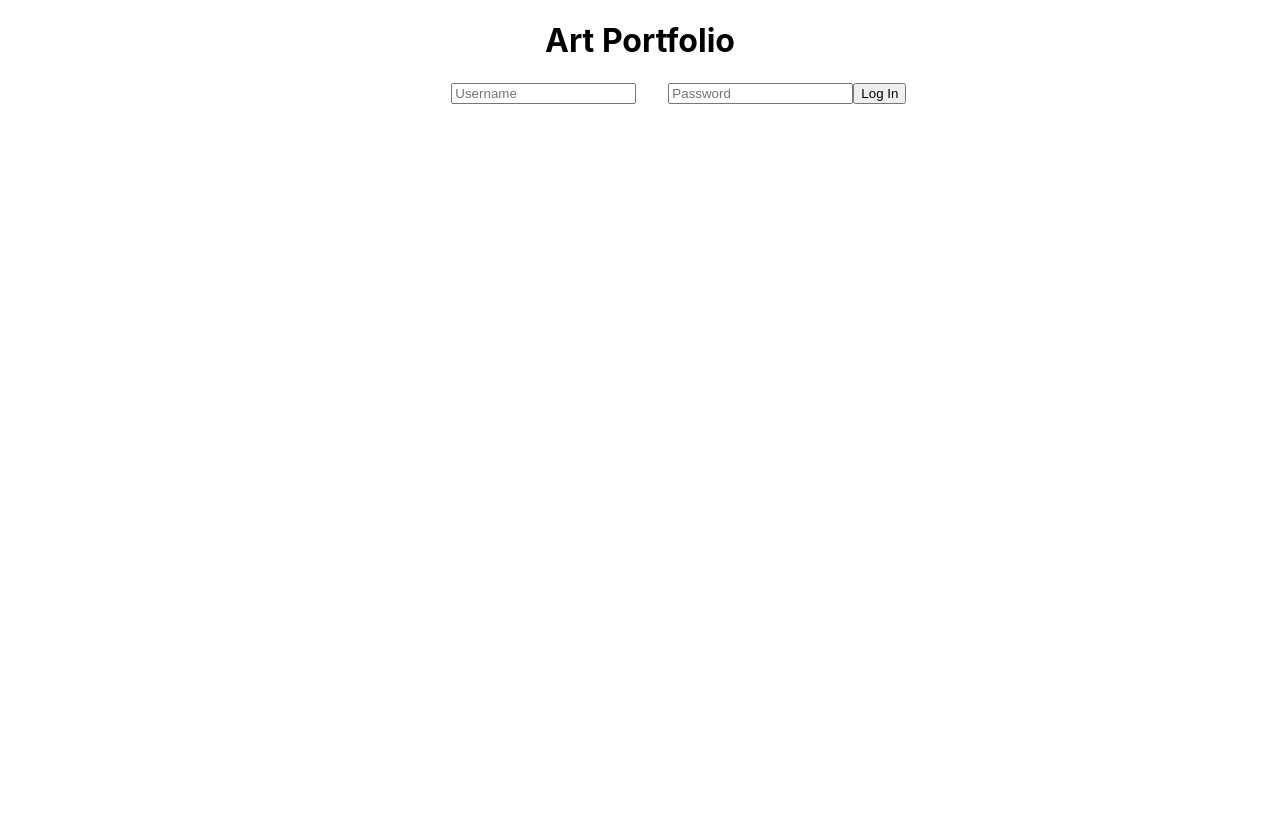
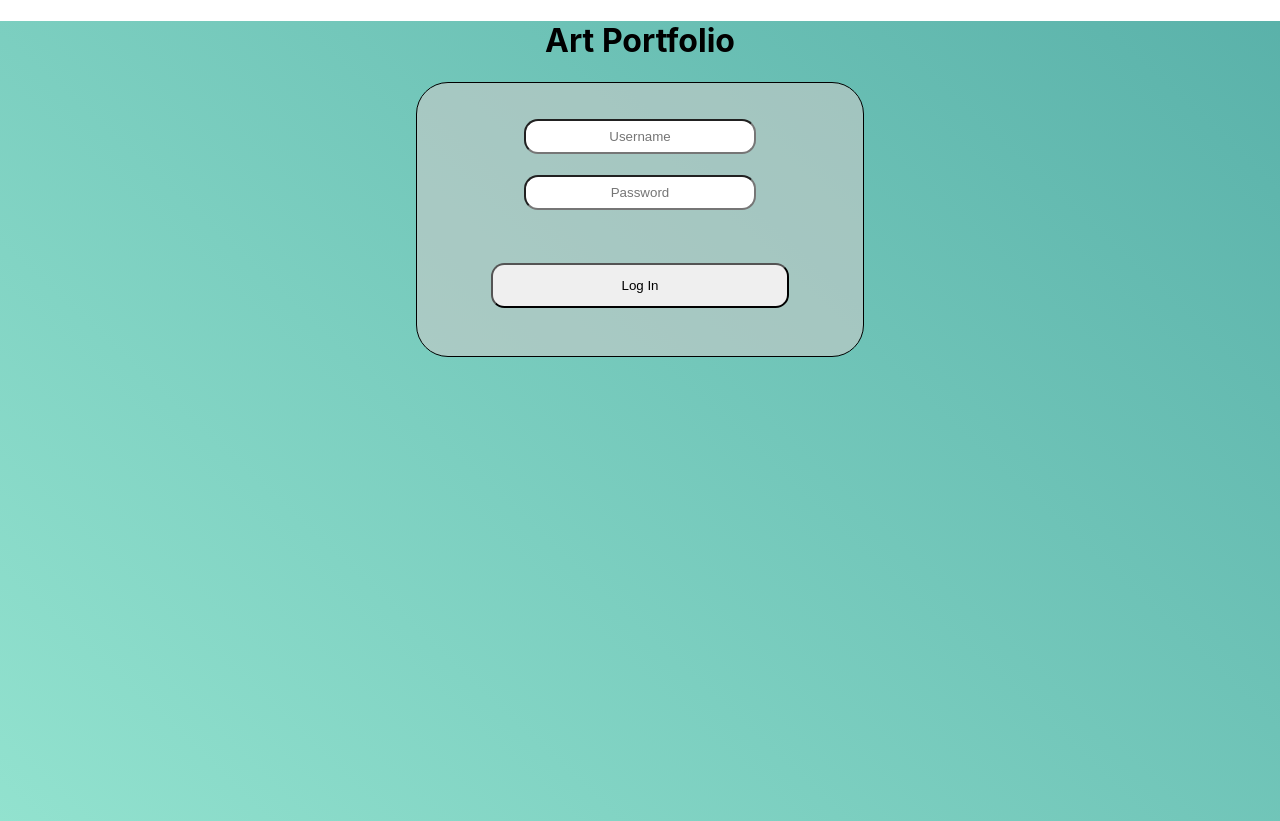
Before and after one commit to BuildWeekArtPortfolio/Front_End, a React (Create React App) app in the folder art-portfolio/: page / in a window 1280 px wide. Before the commit the page ends 800 px from the top, so only its background shows below. Built offline with nearby package versions, Linux system fonts and the light colour scheme.

Commit message:
Add styles

```diff
--- a/art-portfolio/src/App.js
+++ b/art-portfolio/src/App.js
@@ -1,5 +1,5 @@
 import React from "react";
-import "./App.css";
+import "./styles/App.scss";
 import Login from "./components/Login";
 
 function App() {
--- a/art-portfolio/src/components/Login.js
+++ b/art-portfolio/src/components/Login.js
@@ -8,16 +8,17 @@ import '../styles/Login.scss';
 
 const Login = ({ errors, touched, values, status }) => {
 
-  const [userName, setUsername] = useState('');
+  const [username, setUsername] = useState('');
   const [password, setPassword] = useState('');
 
   return(
     <div className='login-form'>
       <Form>
-        <label className='username-input'>
+        <label className='username-label'>
           Username
         </label>
 
+        <div className='input-fields'>
           <Field
               className='username'
               component='input'
@@ -33,7 +34,11 @@ const Login = ({ errors, touched, values, status }) => {
             name='password'
             placeholder='Password'
           />
+        </div>
+
+        <div className='input-btn'>
           <button>Log In</button>
+        </div>
       </Form>
     </div>
   )
--- a/art-portfolio/src/styles/App.scss
+++ b/art-portfolio/src/styles/App.scss
@@ -0,0 +1,51 @@
+
+* {
+  box-sizing: border-box;
+}
+
+.App{
+  text-align: center;
+  height: 100vh;
+  // background: linear-gradient(223deg, #DCDCDC, #808080);
+  // background: linear-gradient(223deg, #fef9c7, #fce181);
+  background: linear-gradient(223deg, #026670, #9fedd7);
+  background-size: 200% 400%;
+  -webkit-animation: AnimationName 25s ease infinite;
+  -moz-animation: AnimationName 25s ease infinite;
+  animation: AnimationName 25s ease infinite;
+
+  @-webkit-keyframes AnimationName {
+    0% {
+      background-position: 96% 0%;
+    }
+    50% {
+      background-position: 5% 100%;
+    }
+    100% {
+      background-position: 96% 0%;
+    }
+  }
+  @-moz-keyframes AnimationName {
+    0% {
+      background-position: 96% 0%;
+    }
+    50% {
+      background-position: 5% 100%;
+    }
+    100% {
+      background-position: 96% 0%;
+    }
+  }
+  @keyframes AnimationName {
+    0% {
+      background-position: 96% 0%;
+    }
+    50% {
+      background-position: 5% 100%;
+    }
+    100% {
+      background-position: 96% 0%;
+    }
+  }
+
+}
--- a/art-portfolio/src/styles/Login.scss
+++ b/art-portfolio/src/styles/Login.scss
@@ -1,7 +1,76 @@
-.username-input{
+.login-form{
+  border: 1px solid black;
+  border-radius: 2rem;
+  width: 35%;
+  margin: 0 auto;
+  padding: 1rem 0 3rem 0;
+  // background-color: azure;
+  background-color: rgba(202, 202, 200, 0.6);
+
+  text-align: center;
+  // height: 35vh;
+  // background: linear-gradient(223deg, #fef9c7, #fce181);
+  // background-size: 200% 400%;
+  // -webkit-animation: AnimationName 25s ease infinite;
+  // -moz-animation: AnimationName 25s ease infinite;
+  // animation: AnimationName 25s ease infinite;
+
+  // @-webkit-keyframes AnimationName {
+  //   0% {
+  //     background-position: 96% 0%;
+  //   }
+  //   50% {
+  //     background-position: 5% 100%;
+  //   }
+  //   100% {
+  //     background-position: 96% 0%;
+  //   }
+  // }
+  // @-moz-keyframes AnimationName {
+  //   0% {
+  //     background-position: 96% 0%;
+  //   }
+  //   50% {
+  //     background-position: 5% 100%;
+  //   }
+  //   100% {
+  //     background-position: 96% 0%;
+  //   }
+  // }
+  // @keyframes AnimationName {
+  //   0% {
+  //     background-position: 96% 0%;
+  //   }
+  //   50% {
+  //     background-position: 5% 100%;
+  //   }
+  //   100% {
+  //     background-position: 96% 0%;
+  //   }
+  // }
+}
+
+.username-label{
   visibility: hidden;
 }
 
-.username{
-  margin-right: 2rem;
+.input-fields{
+  width: 52%;
+  margin: 0 auto;
+  display: flex;
+  flex-direction: column;
 }
+
+.username, .password{
+  height: 2.2rem;
+  margin: 0 0 1.3rem 0;
+  border-radius: 14px;
+  text-align: center;
+}
+
+button{
+  width: 67%;
+  height: 2.8rem;
+  margin: 2rem 0 0 0;
+  border-radius: 1em;
+}
```
Lines whose indentation alone changed are shown as unchanged.
